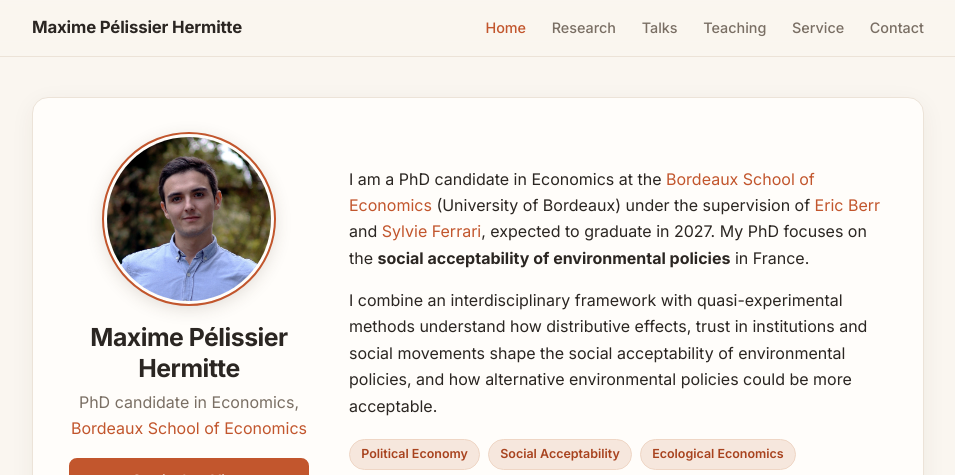
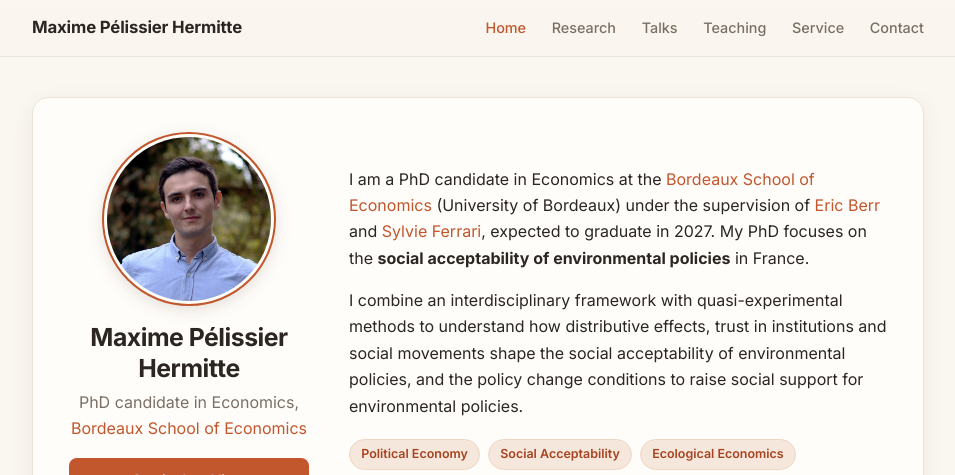
Before and after one commit to maxime-pelissierh/maxime-pelissierh.github.io, a plain HTML site: page index.html in a window 1280 px wide. Shown: the top 475 px of the page, without its empty margins (162-1117 px from the left). Drawn offline with Linux system fonts and the light colour scheme.

Commit message:
Update introduction paragraph in index.html
Corrected a grammatical error and clarified the research focus.

```diff
--- a/index.html
+++ b/index.html
@@ -458,7 +458,7 @@
 
       <div class="intro">
         <p>I am a PhD candidate in Economics at the <a href="https://www.bse.u-bordeaux.fr/" target="_blank" rel="noopener">Bordeaux School of Economics</a> (University of Bordeaux) under the supervision of <a href="https://www.bse.u-bordeaux.fr/membres/eric-berr/" target="_blank" rel="noopener">Eric Berr</a> and <a href="https://www.u-bordeaux.fr/universite/espace-presse/repertoire-dexperts/sylvie-ferrari" target="_blank" rel="noopener">Sylvie Ferrari</a>, expected to graduate in 2027. My PhD focuses on the <strong>social acceptability of environmental policies</strong> in France. <p>
-        <p>I combine an interdisciplinary framework with quasi-experimental methods understand how distributive effects, trust in institutions and social movements shape the social acceptability of environmental policies, and how alternative environmental policies could be more acceptable.</p>
+        <p>I combine an interdisciplinary framework with quasi-experimental methods to understand how distributive effects, trust in institutions and social movements shape the social acceptability of environmental policies, and the policy change conditions to raise social support for environmental policies.</p>
         <p class="fields">
           <span>Political Economy</span>
           <span>Social Acceptability</span>
```
